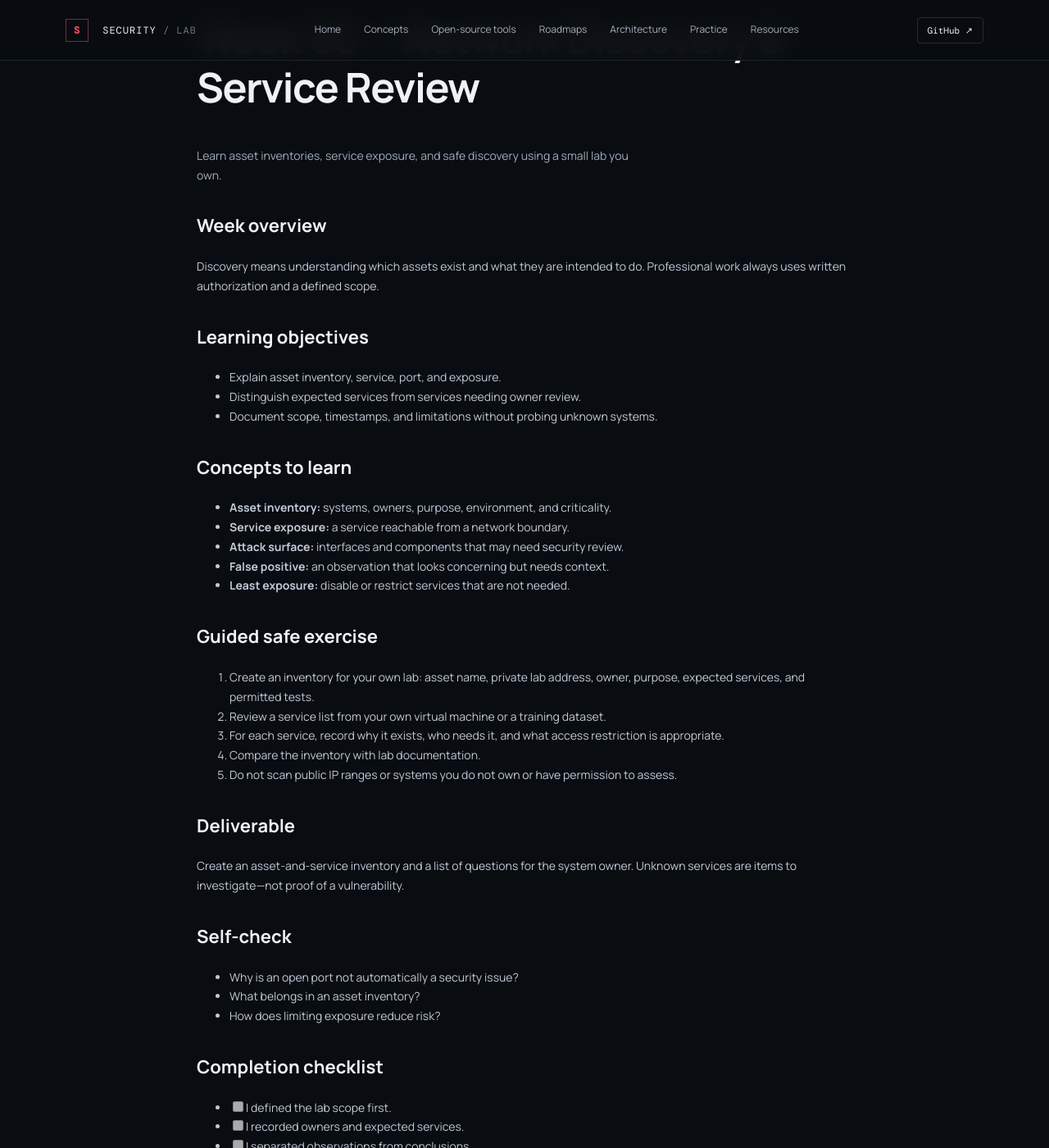
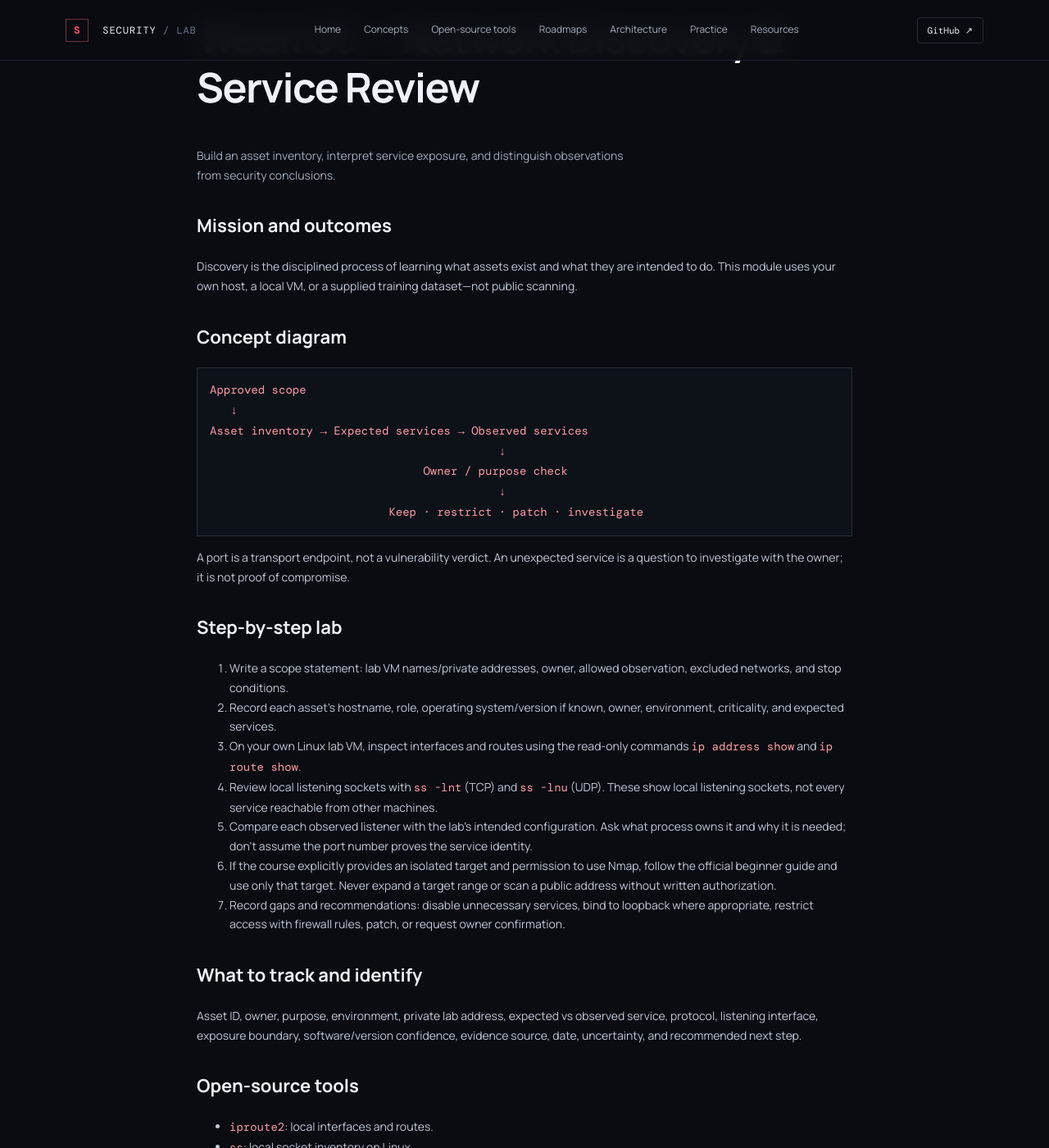
Before and after one commit to Learning-No/Cybersecurity-Learning-Lab, a Jekyll site: the page built from _notes/week-05-network-discovery.md, in a window 1280 px wide and 1400 px high, scrolled down 238 px. Shown: the whole window at 82% size. Built offline with Jekyll 4.4.1, drawn with Linux system fonts in a browser that asks for light colours; some of the changed text lies outside the part shown.

Commit message:
Expand _notes/week-05-network-discovery.md into a guided student module

````diff
--- a/_notes/week-05-network-discovery.md
+++ b/_notes/week-05-network-discovery.md
@@ -3,46 +3,62 @@ title: "Week 05 — Network Discovery & Service Review"
 week: "WEEK 05"
 track: "VAPT ROADMAP"
 level: "Beginner"
-summary: "Learn asset inventories, service exposure, and safe discovery using a small lab you own."
+summary: "Build an asset inventory, interpret service exposure, and distinguish observations from security conclusions."
 date: 2026-10-24
 ---
 
-## Week overview
-Discovery means understanding which assets exist and what they are intended to do. Professional work always uses written authorization and a defined scope.
+## Mission and outcomes
+Discovery is the disciplined process of learning what assets exist and what they are intended to do. This module uses your own host, a local VM, or a supplied training dataset—not public scanning.
 
-## Learning objectives
-- Explain asset inventory, service, port, and exposure.
-- Distinguish expected services from services needing owner review.
-- Document scope, timestamps, and limitations without probing unknown systems.
+## Concept diagram
 
-## Concepts to learn
-- **Asset inventory:** systems, owners, purpose, environment, and criticality.
-- **Service exposure:** a service reachable from a network boundary.
-- **Attack surface:** interfaces and components that may need security review.
-- **False positive:** an observation that looks concerning but needs context.
-- **Least exposure:** disable or restrict services that are not needed.
+```text
+Approved scope
+   ↓
+Asset inventory → Expected services → Observed services
+                                          ↓
+                               Owner / purpose check
+                                          ↓
+                          Keep · restrict · patch · investigate
+```
 
-## Guided safe exercise
-1. Create an inventory for your own lab: asset name, private lab address, owner, purpose, expected services, and permitted tests.
-2. Review a service list from your own virtual machine or a training dataset.
-3. For each service, record why it exists, who needs it, and what access restriction is appropriate.
-4. Compare the inventory with lab documentation.
-5. Do not scan public IP ranges or systems you do not own or have permission to assess.
+A port is a transport endpoint, not a vulnerability verdict. An unexpected service is a question to investigate with the owner; it is not proof of compromise.
+
+## Step-by-step lab
+1. Write a scope statement: lab VM names/private addresses, owner, allowed observation, excluded networks, and stop conditions.
+2. Record each asset's hostname, role, operating system/version if known, owner, environment, criticality, and expected services.
+3. On your own Linux lab VM, inspect interfaces and routes using the read-only commands `ip address show` and `ip route show`.
+4. Review local listening sockets with `ss -lnt` (TCP) and `ss -lnu` (UDP). These show local listening sockets, not every service reachable from other machines.
+5. Compare each observed listener with the lab's intended configuration. Ask what process owns it and why it is needed; don't assume the port number proves the service identity.
+6. If the course explicitly provides an isolated target and permission to use Nmap, follow the official beginner guide and use only that target. Never expand a target range or scan a public address without written authorization.
+7. Record gaps and recommendations: disable unnecessary services, bind to loopback where appropriate, restrict access with firewall rules, patch, or request owner confirmation.
+
+## What to track and identify
+Asset ID, owner, purpose, environment, private lab address, expected vs observed service, protocol, listening interface, exposure boundary, software/version confidence, evidence source, date, uncertainty, and recommended next step.
+
+## Open-source tools
+- `iproute2`: local interfaces and routes.
+- `ss`: local socket inventory on Linux.
+- `Nmap`: authorized asset/service inventory in an isolated lab.
+- `Wireshark` / `tcpdump`: inspect only your own lab traffic or approved captures.
+- `dig` / `host`: understand DNS records.
 
 ## Deliverable
-Create an asset-and-service inventory and a list of questions for the system owner. Unknown services are items to investigate—not proof of a vulnerability.
+Create an asset inventory with at least three lab assets or three rows from a supplied dataset. Include expected services, observations, and an owner question for anything unexpected.
 
 ## Self-check
-- Why is an open port not automatically a security issue?
-- What belongs in an asset inventory?
-- How does limiting exposure reduce risk?
+- Why is an open port not automatically a vulnerability?
+- Why can a host-based socket list differ from what another host can reach?
+- What information belongs in an asset inventory?
+- What is the safe next step when an unknown service appears?
 
 ## Completion checklist
-- [ ] I defined the lab scope first.
-- [ ] I recorded owners and expected services.
-- [ ] I separated observations from conclusions.
-- [ ] I suggested reasonable restrictions for unnecessary services.
+- [ ] I defined scope and owner before discovery.
+- [ ] I separated expected from observed services.
+- [ ] I documented evidence and confidence.
+- [ ] I recommended least exposure without making unsupported claims.
 
 ## Further reading
+- [Nmap Reference Guide](https://nmap.org/book/man.html)
+- [iproute2 manual](https://man7.org/linux/man-pages/man8/ip.8.html)
 - [NIST Cybersecurity Framework](https://www.nist.gov/cyberframework)
-- [CISA — Secure by Design](https://www.cisa.gov/securebydesign)
````
